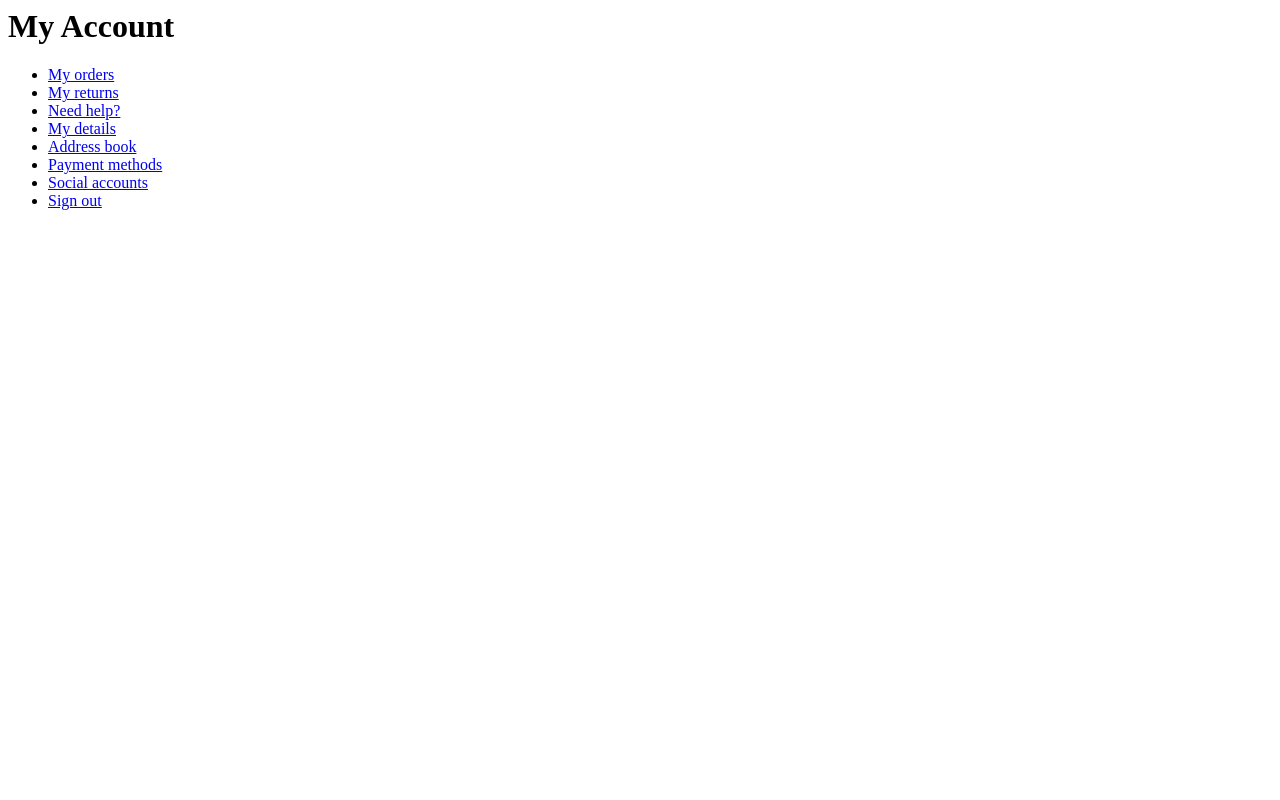
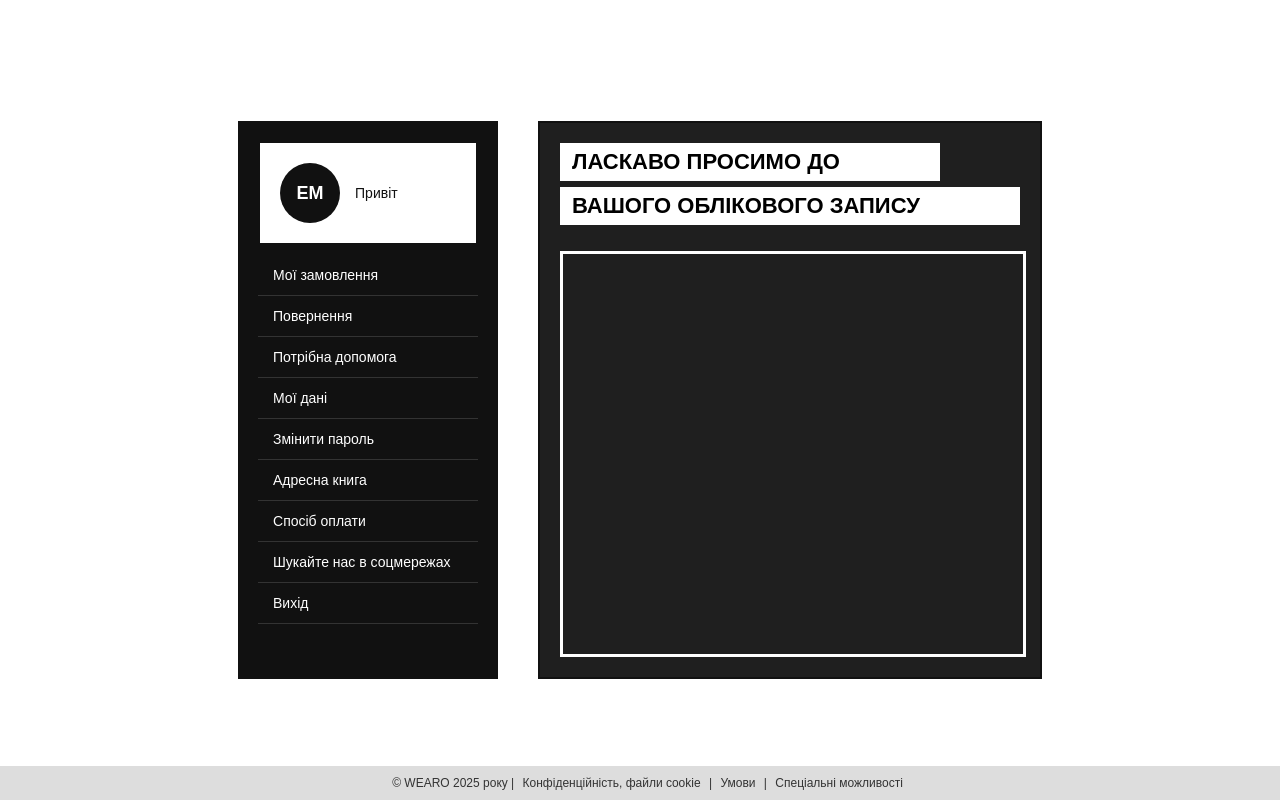
Before and after one commit to Asoss/WEARO, a Django app: page /my-account/ in a window 1280 px wide. Run offline with Django 5.2, Linux system fonts and the light colour scheme.

Commit message:
сотрування у вішлісту і чучуть мого аккаунта

```diff
--- a/myproject/main/templates/main/my_account.html
+++ b/myproject/main/templates/main/my_account.html
@@ -1,11 +1,162 @@
-<h1>My Account</h1>
-<ul>
-  <li><a href="{% url 'my_orders' %}">My orders</a></li>
-  <li><a href="{% url 'my_returns' %}">My returns</a></li>
-  <li><a href="{% url 'need_help' %}">Need help?</a></li>
-  <li><a href="{% url 'my_details' %}">My details</a></li>
-  <li><a href="{% url 'address_book' %}">Address book</a></li>
-  <li><a href="{% url 'payment_methods' %}">Payment methods</a></li>
-  <li><a href="{% url 'social_accounts' %}">Social accounts</a></li>
-  <li><a href="{% url 'sign_out' %}">Sign out</a></li>
-</ul>
+<!DOCTYPE html>
+<html lang="uk">
+<head>
+  <meta charset="UTF-8">
+  <meta name="viewport" content="width=device-width, initial-scale=1.0">
+  <title>Особистий кабінет</title>
+  <style>
+    body {
+      margin: 0;
+      font-family: Arial, sans-serif;
+      background: #fff;
+      display: flex;
+      justify-content: center;
+      align-items: center;
+      min-height: 100vh;
+    }
+    .wrapper {
+      display: flex;
+      background: #fff;
+      padding: 40px;
+      box-sizing: border-box;
+    }
+    .sidebar {
+      width: 260px;
+      background: #111;
+      display: flex;
+      flex-direction: column;
+    }
+    .profile {
+      display: flex;
+      align-items: center;
+      padding: 20px;
+      background: #fff;
+      border: 2px solid #111;
+      margin: 20px;
+      margin-bottom: 0;
+    }
+    .avatar {
+      width: 60px;
+      height: 60px;
+      background: #111;
+      border-radius: 50%;
+      display: flex;
+      align-items: center;
+      justify-content: center;
+      font-weight: bold;
+      font-size: 18px;
+      color: #fff;
+      margin-right: 15px;
+    }
+    .name span {
+      display: block;
+      font-size: 14px;
+      color: #111;
+    }
+    .name strong {
+      font-size: 16px;
+      color: #111;
+    }
+    .menu {
+      margin: 20px;
+      margin-top: 10px;
+    }
+    .menu a {
+      display: block;
+      padding: 12px 15px;
+      text-decoration: none;
+      color: #fff;
+      border-bottom: 1px solid #333;
+      font-size: 14px;
+      background: #111;
+    }
+    .menu a:hover {
+      background: #222;
+    }
+    .content {
+      flex-grow: 1;
+      background: #1f1f1f;
+      margin-left: 40px;
+      display: flex;
+      flex-direction: column;
+      justify-content: flex-start;
+      align-items: flex-start;
+      padding: 20px;
+      border: 2px solid #111;
+    }
+    .welcome-block {
+      margin-bottom: 20px;
+    }
+    .welcome {
+      display: inline-block;
+      background: #fff;
+      color: #000;
+      font-size: 22px;
+      font-weight: bold;
+      text-transform: uppercase;
+      padding: 6px 12px;
+      margin-bottom: 6px;
+      padding-right: 100px;
+    }
+    .box {
+      border: 3px solid #fff;
+      background: #1f1f1f;
+      flex-grow: 1;
+      width: 100%;
+      height: 400px;
+    }
+    footer {
+      background: #ddd;
+      color: #333;
+      font-size: 12px;
+      padding: 10px;
+      text-align: center;
+      position: absolute;
+      bottom: 0;
+      width: 100%;
+      left: 0;
+    }
+    footer a {
+      color: #333;
+      text-decoration: none;
+      margin: 0 5px;
+    }
+  </style>
+</head>
+<body>
+  <div class="wrapper">
+    <div class="sidebar">
+      <div class="profile">
+        <div class="avatar">EM</div>
+        <div class="name">
+          <span>Привіт</span>
+          <strong>{{ user.username }}</strong>
+        </div>
+      </div>
+      <div class="menu">
+        <a href="{% url 'my_orders' %}">Мої замовлення</a>
+        <a href="{% url 'my_returns' %}">Повернення</a>
+        <a href="{% url 'need_help' %}">Потрібна допомога</a>
+        <a href="{% url 'my_details' %}">Мої дані</a>
+        <a href="{% url 'password_reset' %}">Змінити пароль</a>
+        <a href="{% url 'address_book' %}">Адресна книга</a>
+        <a href="{% url 'payment_methods' %}">Спосіб оплати</a>
+        <a href="{% url 'social_accounts' %}">Шукайте нас в соцмережах</a>
+        <a href="{% url 'sign_out' %}">Вихід</a>
+      </div>
+    </div>
+
+    <div class="content">
+      <div class="welcome-block">
+        <div class="welcome">ЛАСКАВО ПРОСИМО ДО</div>
+        <br>
+        <div class="welcome">ВАШОГО ОБЛІКОВОГО ЗАПИСУ</div>
+      </div>
+      <div class="box"></div>
+    </div>
+  </div>
+  <footer>
+    © WEARO 2025 року | <a href="#">Конфіденційність, файли cookie</a> | <a href="#">Умови</a> | <a href="#">Спеціальні можливості</a>
+  </footer>
+</body>
+</html>
--- a/myproject/main/views.py
+++ b/myproject/main/views.py
@@ -326,6 +326,42 @@
     products = [item.product for item in saved_items]
     count = len(products)
 
+    # ---- Фільтри ----
+    brand_filter = request.GET.get("brand", "")
+    size_filter = request.GET.get("size", "")
+    price_min = request.GET.get("price_min")
+    price_max = request.GET.get("price_max")
+
+    products_qs = Product.objects.filter(id__in=[p.id for p in products])
+
+    if brand_filter:
+        products_qs = products_qs.filter(brand=brand_filter)
+
+    if size_filter:
+        products_qs = products_qs.filter(model_size=size_filter)
+
+    if price_min:
+        products_qs = products_qs.filter(price__gte=price_min)
+
+    if price_max:
+        products_qs = products_qs.filter(price__lte=price_max)
+
+    # Списки для select у формі
+    brands = Product.objects.values_list("brand", flat=True).distinct()
+    sizes = Product.objects.values_list("model_size", flat=True).distinct()
+
+    return render(request, 'main/wishlist.html', {
+        'title': 'Мої збережені речі',
+        'products': products_qs,
+        'wishlist_count': count,
+        'brands': brands,
+        'sizes': sizes,
+    })
+
+    saved_items = Wishlist.objects.filter(user=request.user).select_related('product')
+    products = [item.product for item in saved_items]
+    count = len(products)
+
     return render(request, 'main/wishlist.html', {
         'title': 'Мої збережені речі',
         'products': products,
```
Also changed, not shown: myproject/main/templates/main/wishlist.html (+29 -4 lines), myproject/db.sqlite3.
